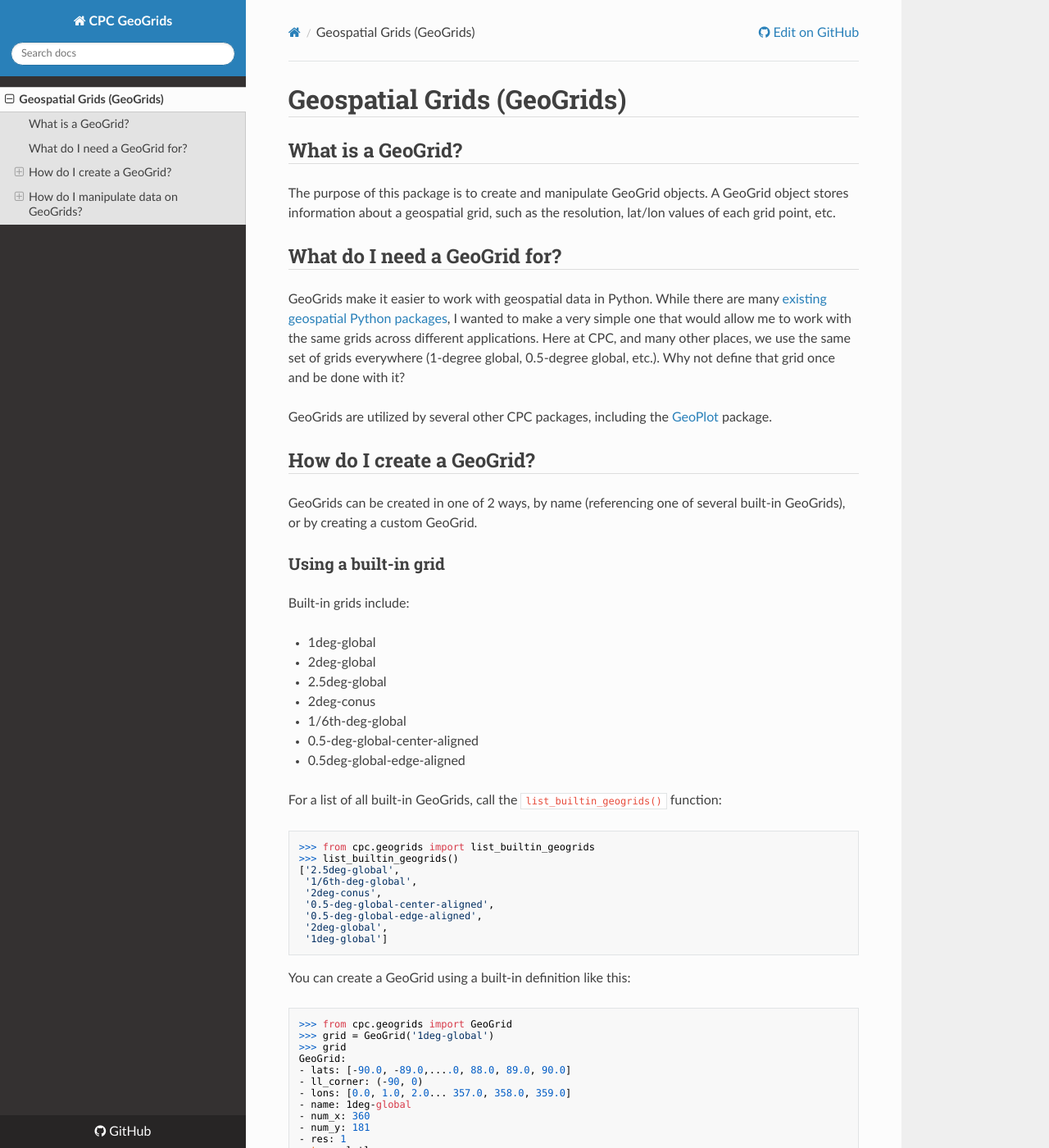
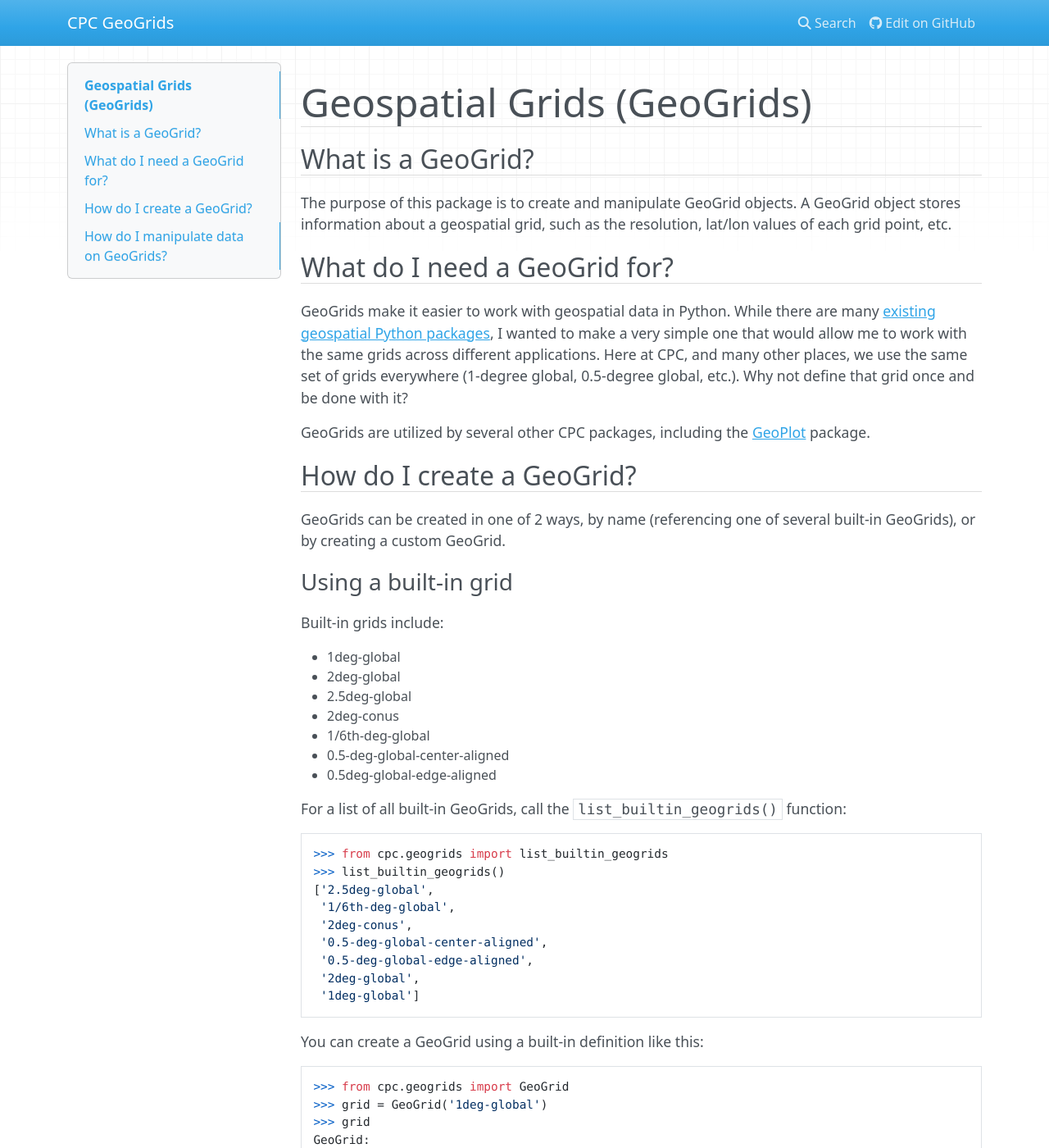
Before and after one commit to mikecharles/cpc.geogrids, an MkDocs documentation site: the page built from docs/index.md, in a window 1280 px wide and 1400 px high. Shown: the whole window at 82% size. Built offline with MkDocs 1.6.1, drawn with Linux system fonts in a browser that asks for light colours; nearby versions of some CDN libraries; some of the changed text lies outside the part shown.

Commit message:
Switch to the mkdocs MkDocs theme
Using the default MkDocs theme (AKA 'mkdocs'). Some subtle changes had to be made to `extra.css` to accomodate this.

```diff
--- a/docs/extra.css
+++ b/docs/extra.css
@@ -1,17 +1,30 @@
+body {
+    background: none;
+}
+p {
+    font-size: 1.1em;
+}
 h1 {
-    font-size: 2em;
+    font-size: 3em;
 }
 h1, h2 {
     border-bottom: thin solid #DDD;
 }
-pre, code {
-    font-size: 1em;
+h1, h2, h3, h4 {
+    font-weight: 400;
+    margin: 20px auto !important;
+}
+pre {
+    font-size: 0.9em !important;
+}
+code {
+    font-size: 1em !important;
 }
 span.function {
     color: #900;
     font-family: monospace;
-    font-size: 1.1em;
-    font-weight: bold;
+    font-size: 0.8em;
+    font-weight: 400;
     border: none;
     overflow-x: auto;
     white-space: pre-wrap;
--- a/mkdocs.yml
+++ b/mkdocs.yml
@@ -2,7 +2,7 @@ site_name: 'CPC GeoGrids'
 repo_url: https://github.com/noaa-nws-cpc/cpc.geogrids
 site_description: CPC geospatial grids (grid definitions, interpolation, etc.)
 site_author: Mike Charles
-theme: readthedocs
+theme: mkdocs
 extra_css: [extra.css]
 markdown_extensions:
   - admonition
```
